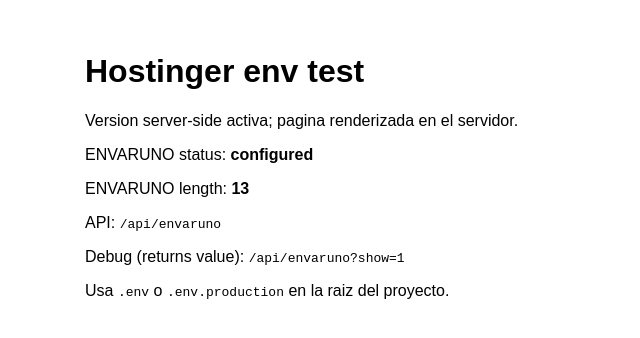
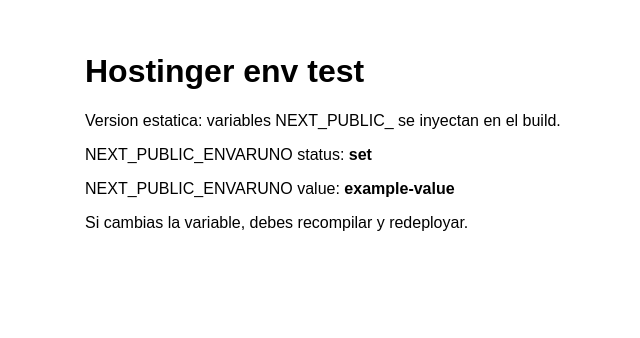
Before and after one commit to cudadevops/next-envars, a Next.js app: page / in a window 1280 px wide. Shown: the top 338 px of the page, without its empty margins (195-835 px from the left). Built offline with nearby package versions, Linux system fonts and the light colour scheme.

Commit message:
3rd envs

```diff
--- a/next.config.js
+++ b/next.config.js
@@ -1,5 +1,9 @@
 const nextConfig = {
   reactStrictMode: true,
+  output: 'export',
+  images: {
+    unoptimized: true,
+  },
 };
 
 module.exports = nextConfig;
--- a/package.json
+++ b/package.json
@@ -4,8 +4,7 @@
   "private": true,
   "scripts": {
     "dev": "next dev",
-    "build": "next build",
-    "start": "next start"
+    "build": "next build"
   },
   "dependencies": {
     "next": "14.2.5",
--- a/pages/api/envaruno.js
+++ /dev/null
@@ -1,29 +0,0 @@
-function normalizeShowFlag(input) {
-  if (Array.isArray(input)) {
-    return input[0] ?? '';
-  }
-  if (typeof input === 'string') {
-    return input;
-  }
-  return '';
-}
-
-export default function handler(req, res) {
-  const hasKey = Object.prototype.hasOwnProperty.call(process.env, 'ENVARUNO');
-  const value = hasKey ? process.env.ENVARUNO ?? '' : '';
-  const showFlag = normalizeShowFlag(req.query.show);
-  const showValue = showFlag === '1' || showFlag.toLowerCase() === 'true';
-
-  res.setHeader('cache-control', 'no-store');
-
-  const payload = {
-    configured: hasKey,
-    length: hasKey ? value.length : 0,
-  };
-
-  if (showValue) {
-    payload.value = value;
-  }
-
-  res.status(200).json(payload);
-}
--- a/pages/api/health.js
+++ /dev/null
@@ -1,3 +0,0 @@
-export default function handler(req, res) {
-  res.status(200).send('ok');
-}
--- a/pages/index.js
+++ b/pages/index.js
@@ -1,37 +1,19 @@
-export async function getServerSideProps() {
-  const hasKey = Object.prototype.hasOwnProperty.call(process.env, 'ENVARUNO');
-  const value = hasKey ? process.env.ENVARUNO ?? '' : '';
+const value = process.env.NEXT_PUBLIC_ENVARUNO;
+const status = value === undefined ? 'missing' : value === '' ? 'empty' : 'set';
+const displayValue = value === undefined ? '(missing)' : value === '' ? '(empty)' : value;
 
-  return {
-    props: {
-      configured: hasKey,
-      length: value.length,
-    },
-  };
-}
-
-export default function Home({ configured, length }) {
+export default function Home() {
   return (
     <main style={{ maxWidth: 720, margin: '0 auto', padding: 24, fontFamily: 'Arial, sans-serif' }}>
       <h1>Hostinger env test</h1>
-      <p>Version server-side activa; pagina renderizada en el servidor.</p>
+      <p>Version estatica: variables NEXT_PUBLIC_ se inyectan en el build.</p>
       <p>
-        ENVARUNO status: <strong>{configured ? 'configured' : 'missing'}</strong>
-      </p>
-      {configured ? (
-        <p>
-          ENVARUNO length: <strong>{length}</strong>
-        </p>
-      ) : null}
-      <p>
-        API: <code>/api/envaruno</code>
+        NEXT_PUBLIC_ENVARUNO status: <strong>{status}</strong>
       </p>
       <p>
-        Debug (returns value): <code>/api/envaruno?show=1</code>
+        NEXT_PUBLIC_ENVARUNO value: <strong>{displayValue}</strong>
       </p>
-      <p>
-        Usa <code>.env</code> o <code>.env.production</code> en la raiz del proyecto.
-      </p>
+      <p>Si cambias la variable, debes recompilar y redeployar.</p>
     </main>
   );
 }
```
Also changed, not shown: 2 other files (tests, documents, lock files or other folders).
